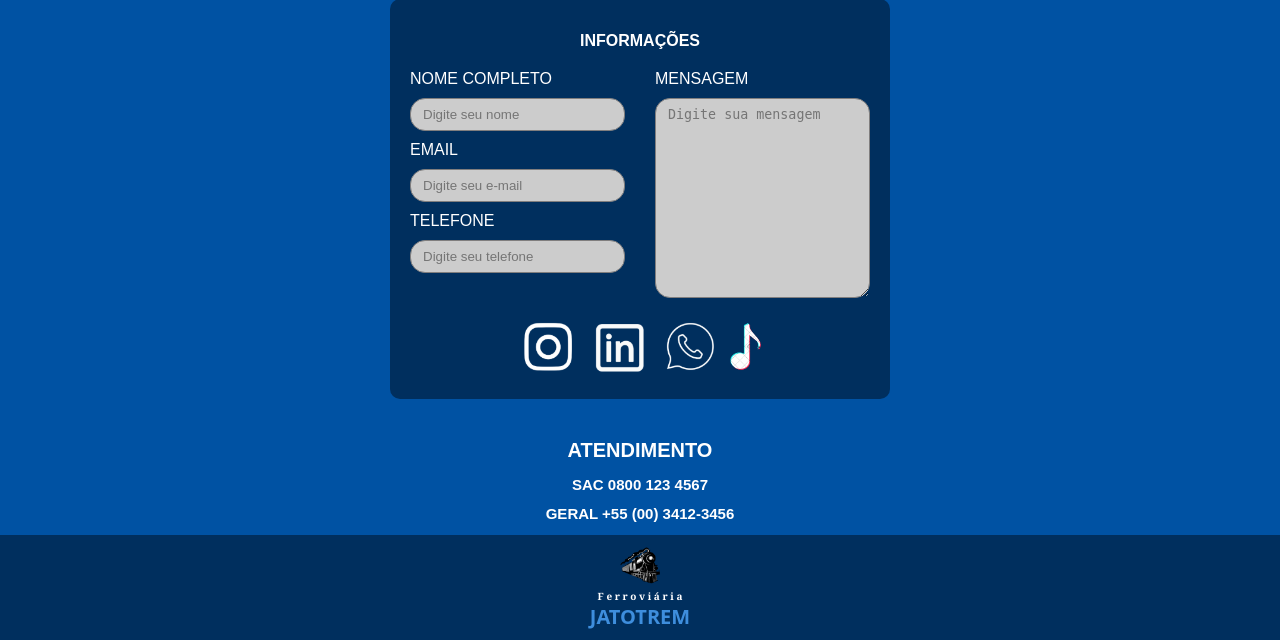
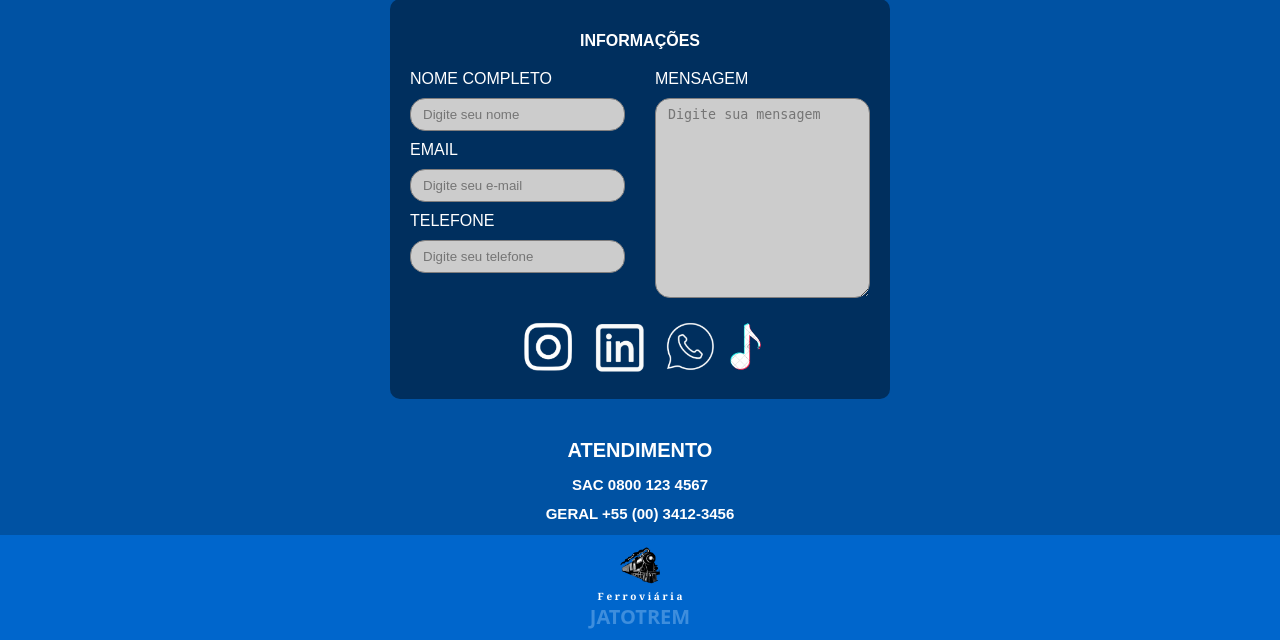
Before and after one commit to GustavoDuncker/Trabalho-trem, a PHP site: page /public/contato.html in a window 1280 px wide. Shown: the part 463-1103 px from the top of the page. Run offline with PHP 8.4, Linux system fonts and the light colour scheme.

Commit message:
add -  realizei ajustes na página contato

```diff
--- a/styles/contato.css
+++ b/styles/contato.css
@@ -67,7 +67,7 @@ h1 {
 }
 
 #formulario {
-  background-color: #004b99;
+  background-color: #0052A3;
   padding: 20px;
   border-radius: 10px;
   width: 100%;
@@ -122,7 +122,7 @@ h1 {
 }
 
 footer {
-  background-color: #002f5e;
+  background-color: #0066cc;
   text-align: center;
   padding: 10px;
 }
@@ -173,5 +173,5 @@ footer {
 
 #font{
   font-size: 10px;
-  text-align: center;
+  text-align: center ;
 }
```
